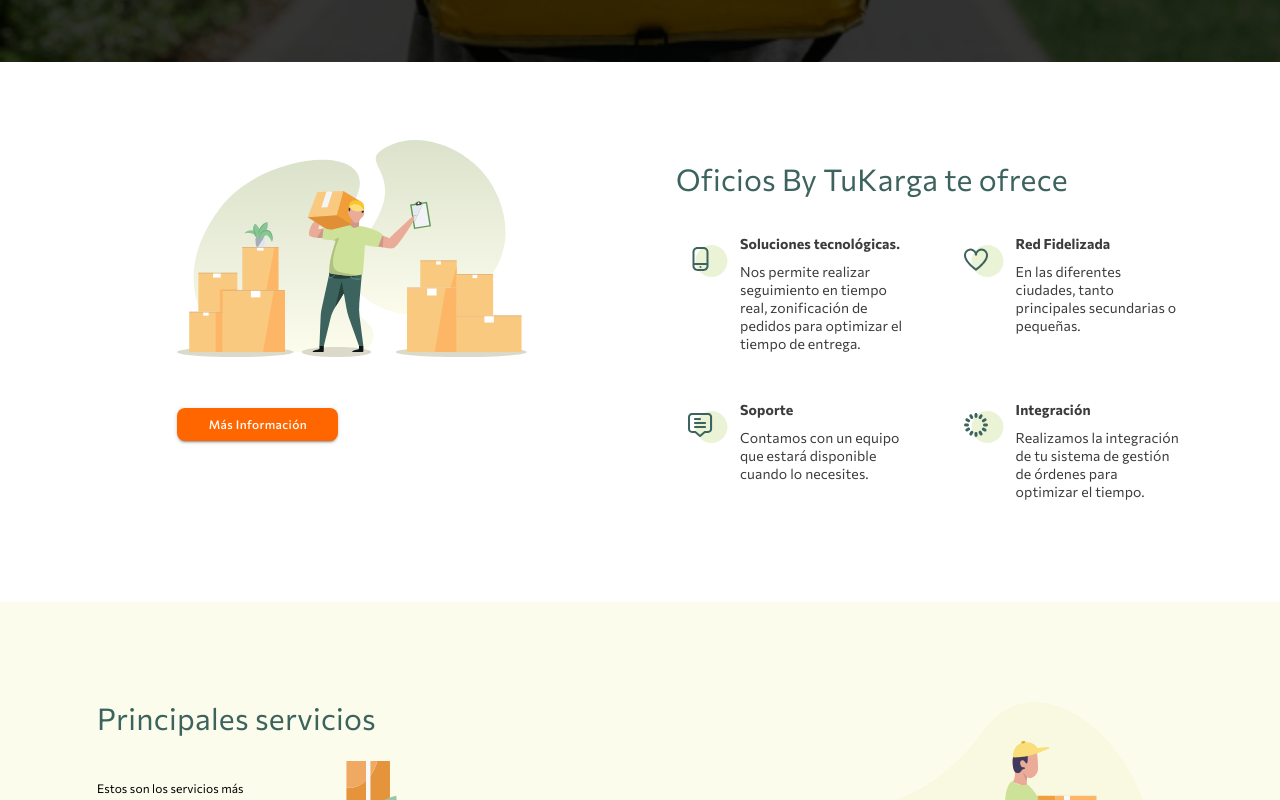
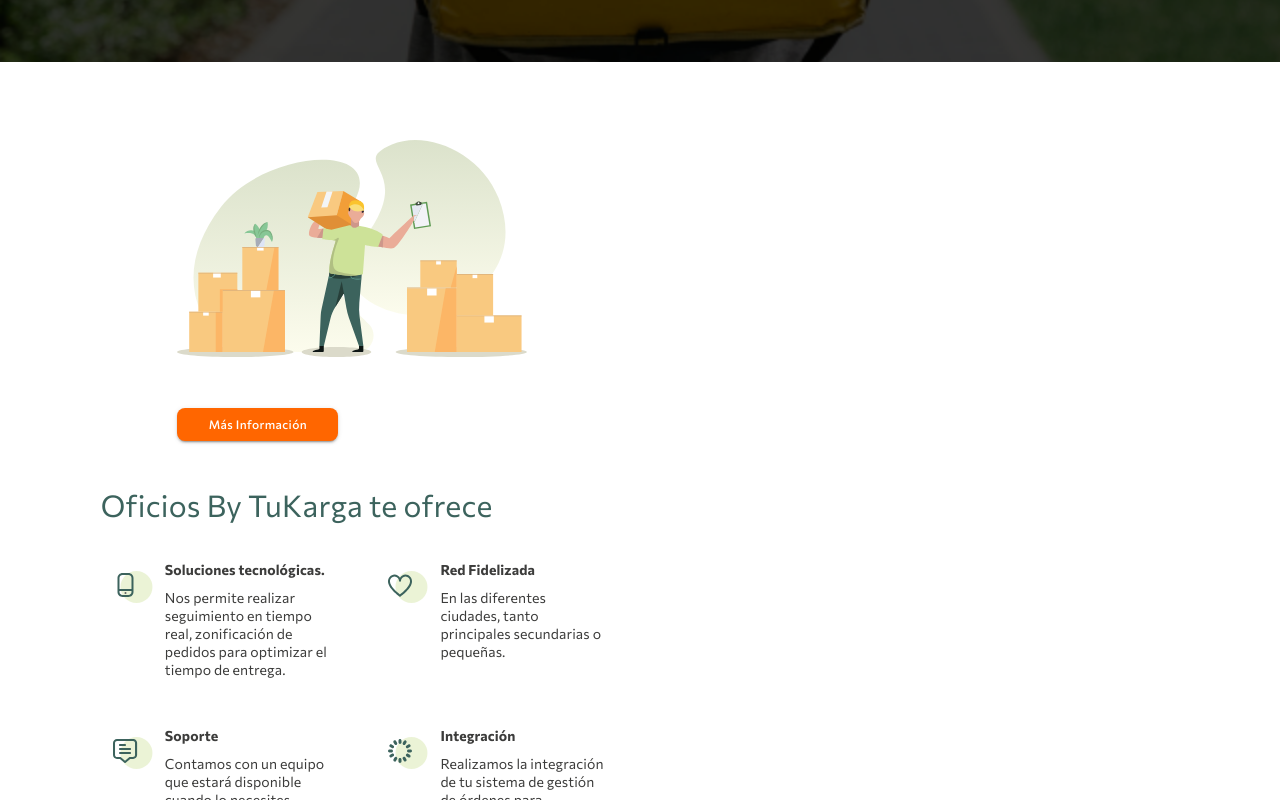
Before and after one commit to melendez-dev/tukarga.com, a React (Vite) app: page / in a window 1280 px wide. Shown: the part 660-1460 px from the top of the page. Built offline with nearby package versions, Linux system fonts and the light colour scheme; no server answers; a web font is replaced by a local one.

Commit message:
feature: initial state 2 view backgrounds

```diff
--- a/src/App.jsx
+++ b/src/App.jsx
@@ -14,10 +14,14 @@
 // brand context
 import { BrandContext } from "./context/BrandContext";
 
+// landing view
+import { LandingViewContext } from "./context/LadingViewContext";
+
 function App() {
   // states
   const isMobile = useMediaQuery("(max-width:960px)");
   const [brand, setBrand] = useState(false); // false = Oficios // true = Tukarga
+  const [landingView, setLandingView] = useState(false); // false = Oficios // true = Tukarga
   return (
     <Suspense fallback={<div>Cargando...</div>}>
       <SnackbarProvider>
@@ -27,11 +31,18 @@
             setBrand, // the function to change the state
           }}
         >
-          <MobileContext.Provider value={isMobile}>
-            <BrowserRouter>
-              <Router />
-            </BrowserRouter>
-          </MobileContext.Provider>
+          <LandingViewContext.Provider
+            value={{
+              landingView,
+              setLandingView,
+            }}
+          >
+            <MobileContext.Provider value={isMobile}>
+              <BrowserRouter>
+                <Router />
+              </BrowserRouter>
+            </MobileContext.Provider>
+          </LandingViewContext.Provider>
         </BrandContext.Provider>
       </SnackbarProvider>
     </Suspense>
--- a/src/Atom/ModuleHome/Header/TextLeft.jsx
+++ b/src/Atom/ModuleHome/Header/TextLeft.jsx
@@ -1,22 +1,53 @@
+import { useContext } from "react";
 // react-router-dom
 import { Link } from "react-router-dom";
 import { Box, Typography, Button } from "@material-ui/core";
+// view context
+import { LandingViewContext } from "../../../context/LadingViewContext";
 export default function TextLeft({ toggle, isMobile }) {
+  // context
+  const { landingView } = useContext(LandingViewContext);
   return (
     <>
       {isMobile ? (
         <>
           <Box style={{ marginTop: "17px" }}>
             <Typography className="title">
-              <b>{"Tukarga es la "}</b>
-              <b>{"primera plataforma"}</b>
+              {landingView ? (
+                <>
+                  <Box>
+                    <b>¡Despreocúpate </b>
+                  </Box>
+                  <b>de las entregas, </b>
+                </>
+              ) : (
+                <>
+                  <b>{"Tukarga es la "}</b>
+                  <b>{"primera plataforma"}</b>
+                </>
+              )}
             </Typography>
             <Typography className="subtitle" style={{ fontSize: "18px" }}>
-              {"tecnológica de servicios logísticos."}
+              {landingView ? (
+                <>Oficios by tuKarga lo hace por ti!</>
+              ) : (
+                <>{"tecnológica de servicios logísticos."}</>
+              )}
             </Typography>
             <Typography className="subtitle">
-              {"¡Con una gama completa de servicios, somos una"}
-              {"solucioń integral para todas las necesidades de su negoció!"}
+              {landingView ? (
+                <>
+                  Con la ayuda de nuestra red de más de 4000 profesionales,
+                  llevamos tus envíos a tiempo.
+                </>
+              ) : (
+                <>
+                  {"¡Con una gama completa de servicios, somos una"}
+                  {
+                    "solucioń integral para todas las necesidades de su negoció!"
+                  }
+                </>
+              )}
             </Typography>
             <Box>
               <Button
--- a/src/Components/Common/ModuleHome/FirstSection.jsx
+++ b/src/Components/Common/ModuleHome/FirstSection.jsx
@@ -1,5 +1,5 @@
 import { useContext } from "react";
-import { Container, Grid, useMediaQuery } from "@material-ui/core";
+import { Container, Grid, Typography, Box, Button } from "@material-ui/core";
 import { FirstStyled } from "../../../styles/ModuleHome/FirstSection.styled";
 
 // impor Atoms
@@ -20,16 +20,18 @@
 // context
 import { MobileContext } from "../../../context/MobileContext";
 import { BrandContext } from "../../../context/BrandContext";
+import { LandingViewContext } from "../../../context/LadingViewContext";
 
 export default function FirstSection() {
   const isMobile = useContext(MobileContext);
   const { brand, setBrand } = useContext(BrandContext);
+  const { landingView, setLandingView } = useContext(LandingViewContext);
   return (
     <>
       <FirstStyled>
         {!brand ? (
           <>
-            <Grid container spacing={3}>
+            <Grid container spacing={3} style={{ display: "block" }}>
               {!isMobile ? (
                 <>
                   <Grid
@@ -49,6 +51,43 @@
                 <>
                   {!brand && (
                     <>
+                      {landingView ? (
+                        <>
+                          <Box className="heroKarga">
+                            <Container>
+                              <Box>
+                                <Typography className="titleView">
+                                  <b>Tukarga es la primera plataforma</b>
+                                </Typography>
+                                <Typography className="subtitleView">
+                                  tecnológica de servicios logísticos.
+                                </Typography>
+                                <Typography className="textView">
+                                  ¡Con una gama completa de servicios, somos una
+                                  solución integral para todas las necesidades
+                                  de su negocio!
+                                </Typography>
+                              </Box>
+                              <Box className="marginTopView">
+                                <Button
+                                  variant="outlined"
+                                  style={{
+                                    width: "103px",
+                                    height: "32px",
+                                    border: "1px solid #D74723",
+                                    borderRadius: "8px",
+                                  }}
+                                >
+                                  <span className="buttonText">
+                                    Conocer más
+                                  </span>
+                                </Button>
+                              </Box>
+                            </Container>
+                          </Box>
+                        </>
+                      ) : (
+                        <>
                           <CardWithImage
                             img={!isMobile ? quintigillar_mobile : quintigillar}
                             title="¡Despreocúpate de las entregas, Oficios by tuKarga lo hace por ti!"
@@ -57,6 +96,8 @@
                             setToggle={setBrand}
                             toggle={brand}
                           />
+                        </>
+                      )}
                     </>
                   )}
                 </>
--- a/src/Components/Common/Quotation/FirstSection.jsx
+++ b/src/Components/Common/Quotation/FirstSection.jsx
@@ -1,3 +1,6 @@
+import { useContext } from "react";
+import { LandingViewContext } from "../../../context/LadingViewContext";
+import { useNavigate } from "react-router-dom";
 import {
   Grid,
   Typography,
@@ -11,6 +14,8 @@
 // Controller
 import { useForm, Controller } from "react-hook-form";
 export default function Quotation() {
+  const navigate = useNavigate();
+  const { setLandingView } = useContext(LandingViewContext);
   const {
     handleSubmit,
     control,
@@ -160,6 +165,10 @@
                     border: "1px solid #D74723",
                     borderRadius: "8px",
                   }}
+                  onClick={() => {
+                    setLandingView(true);
+                    navigate("/");
+                  }}
                 >
                   <span className="buttonCancel">Cancelar</span>
                 </Button>
@@ -174,7 +183,7 @@
                     borderRadius: "8px",
                   }}
                 >
-									<span className="buttonNext">Siguiente</span>
+                  <span className="buttonNext">Siguiente</span>
                 </Button>
               </Grid>
             </Grid>
--- /dev/null
+++ b/src/context/LadingViewContext.jsx
@@ -0,0 +1,3 @@
+import { createContext } from "react";
+
+export const LandingViewContext = createContext();
--- a/src/styles/ModuleHome/FirstSection.styled.js
+++ b/src/styles/ModuleHome/FirstSection.styled.js
@@ -1,5 +1,8 @@
 import { Box } from "@material-ui/core";
 import styled from "@emotion/styled";
+
+// images
+import heroKarga from "../../assets/images/Hero_kargaMobile.png";
 
 export const FirstStyled = styled(Box)`
   padding: 6%;
@@ -55,13 +58,70 @@
   }
   // mobile
   @media only screen and (max-width: 960px) {
-		padding: 0px;
-		overflow: hidden;
+    padding: 0px;
+    overflow: hidden;
     .titleFirstSec {
       font-size: 20px;
     }
     .titleToggle {
       font-size: 20px;
     }
+    .heroKarga {
+      background-image: url(${heroKarga});
+      background-repeat: no-repeat;
+      background-size: cover;
+      background-position: center;
+      height: 356px;
+      padding: 24px;
+    }
+    .titleView {
+      font-weight: 500;
+      font-size: 24px;
+      line-height: 28px;
+      /* or 117% */
+
+      /* Black_100 */
+
+      color: #3c3c3b;
+      margin-bottom: 8px;
+    }
+    .subtitleView {
+      font-weight: 400;
+      font-size: 16px;
+      line-height: 20px;
+      color: #3c3c3b;
+      margin-bottom: 10px;
+    }
+    .textView {
+      width: 272px;
+      height: 48px;
+
+      /* Body */
+
+      font-family: "Commissioner";
+      font-style: normal;
+      font-weight: 300;
+      font-size: 12px;
+      line-height: 16px;
+      /* or 133% */
+
+      /* Black_100 */
+
+      color: #3c3c3b;
+    }
+    .buttonText {
+      font-weight: 400;
+      font-size: 8px;
+      line-height: 16px;
+      /* identical to box height, or 133% */
+      width: 100%;
+      display: flex;
+      align-items: center;
+      text-align: center;
+      color: #d74723;
+    }
+    .marginTopView {
+      margin-top: 56px;
+    }
   }
 `;
```
Also changed, not shown: src/assets/images/Hero_kargaMobile.png (added). Lines whose indentation alone changed are shown as unchanged.
